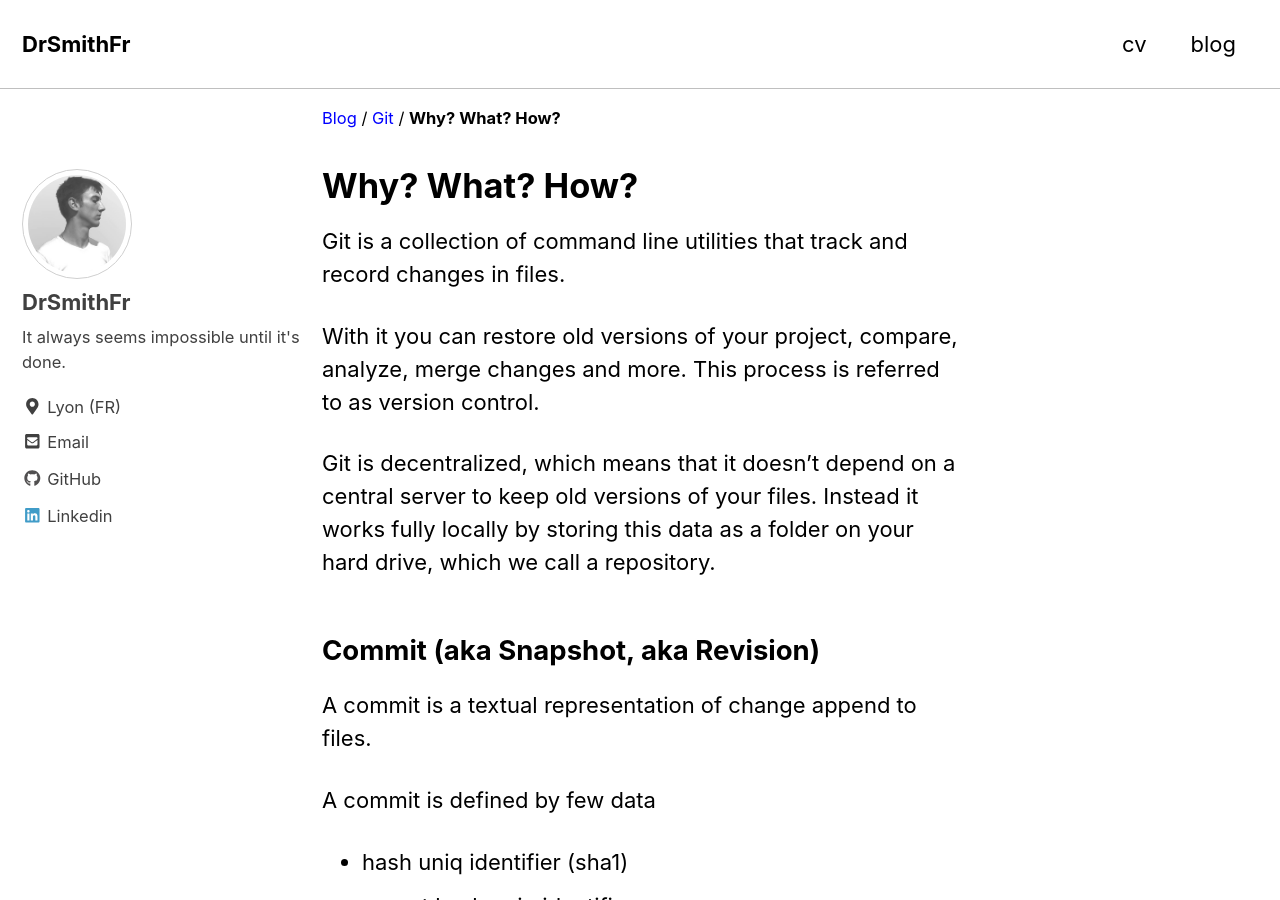
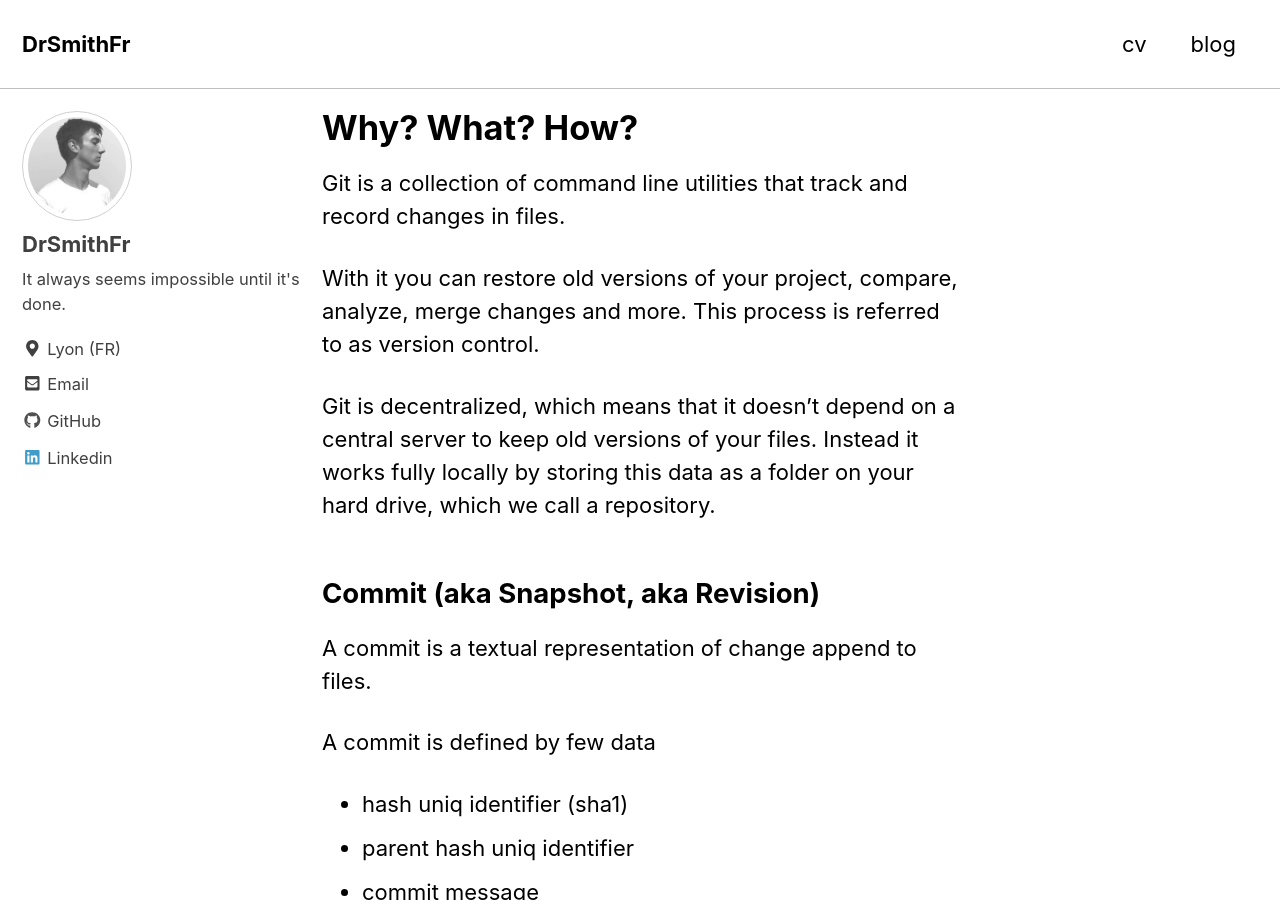
Before and after one commit to DrSmithFr/DrSmithFr.github.io, a Jekyll site: the page built from _posts/2019-05-01-git-theroy.md, in a window 1280 px wide and 900 px high. Built offline with Jekyll 4.4.1, drawn with Linux system fonts in a browser that asks for light colours; cached includes are drawn as plain includes; nearby versions of some CDN libraries; comment, search, counter and statistics services are not loaded; part of the change alters nothing that is shown.

```diff
--- a/_config.yml
+++ b/_config.yml
@@ -26,7 +26,7 @@ repository               : # GitHub username/repo-name e.g. "mmistakes/minimal-m
 teaser                   : # path of fallback teaser image, e.g. "/assets/images/500x300.png"
 logo                     : # path of logo image to display in the masthead, e.g. "/assets/images/88x88.png"
 masthead_title           : # overrides the website title displayed in the masthead, use " " for no title
-breadcrumbs              : true # true, false (default)
+breadcrumbs              : # true, false (default)
 words_per_minute         : 200
 comments:
   provider               : "disqus" # false (default), "disqus", "discourse", "facebook", "staticman", "staticman_v2", "utterances", "custom"
```
